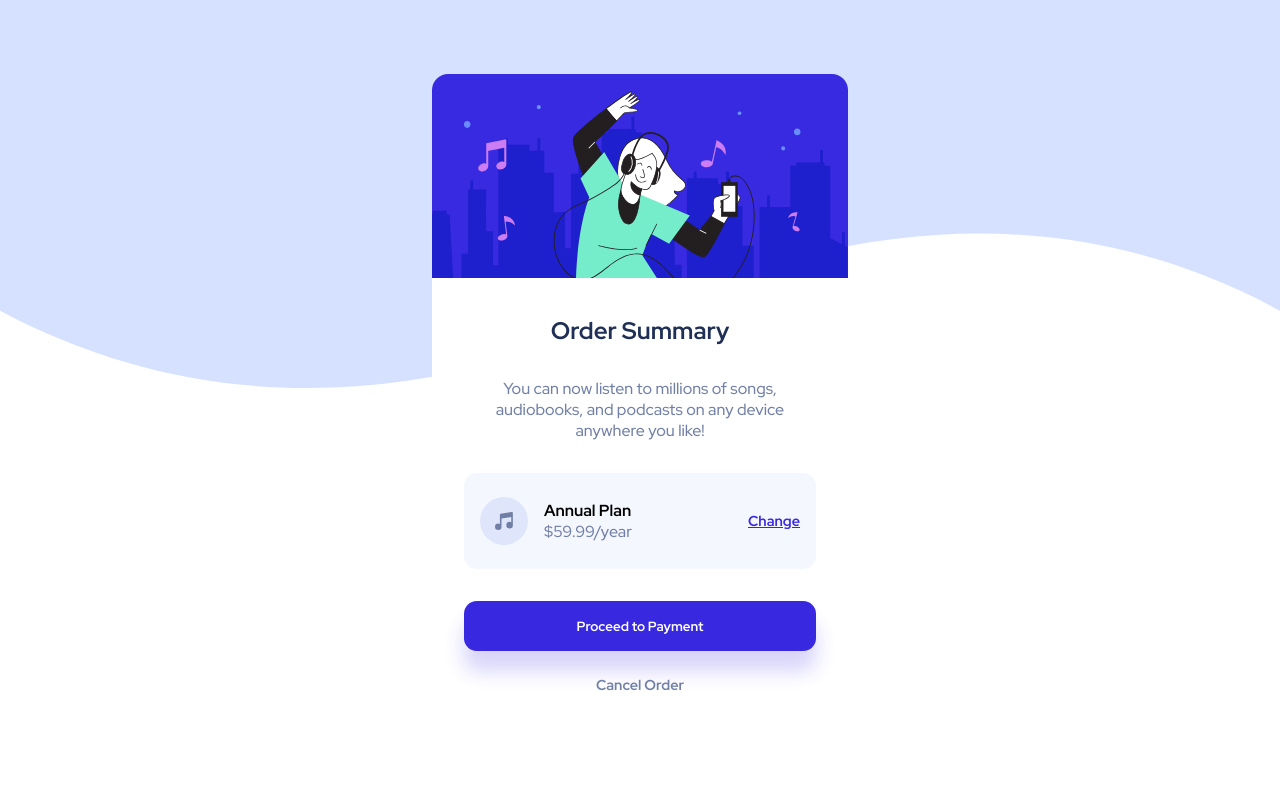
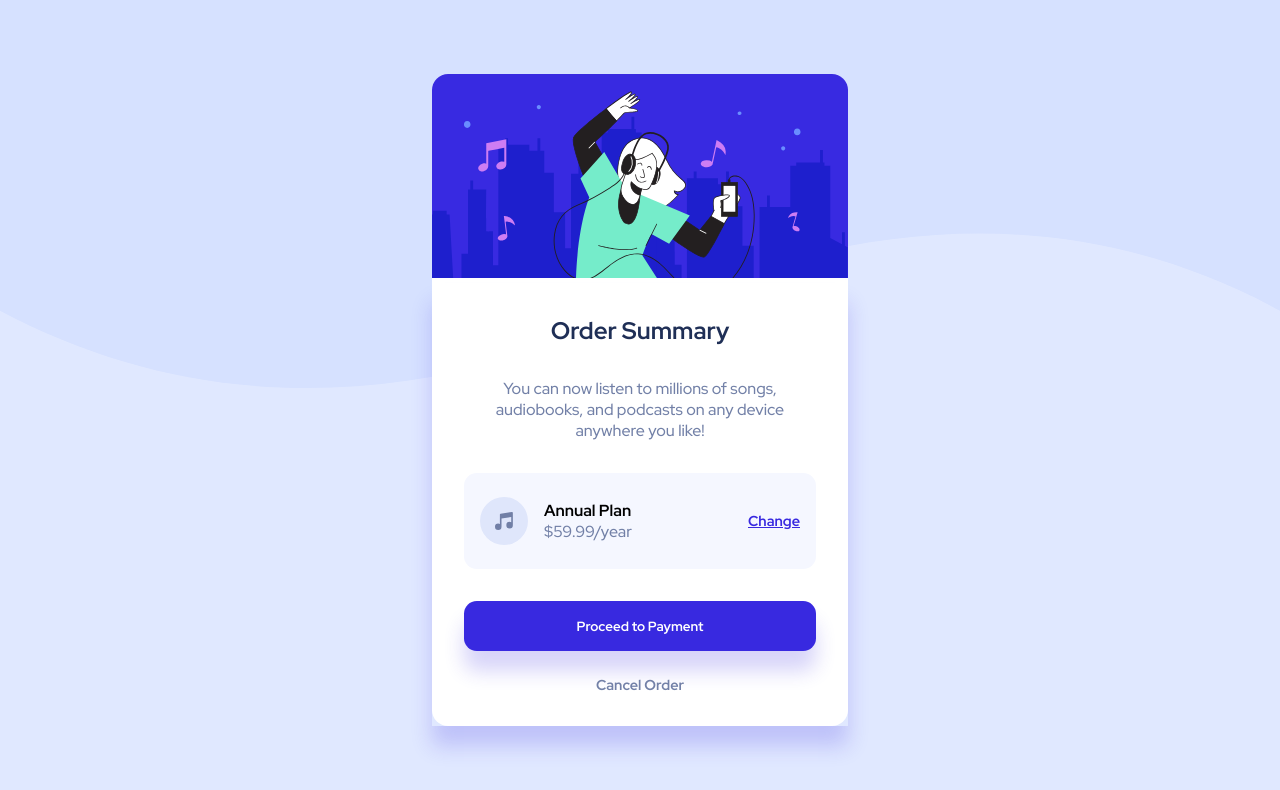
Before and after one commit to enzocauex/order-summary-component-main, a plain HTML site: page index.html in a window 1280 px wide. Drawn offline with Linux system fonts and the light colour scheme.

Commit message:
Update style.css

```diff
--- a/css/style.css
+++ b/css/style.css
@@ -9,6 +9,8 @@ body {
     background: url('../images/pattern-background-desktop.svg');
     background-size: 100%;
     background-repeat: no-repeat;
+    background-color: hsl(225, 100%, 94%);
+
     width: 100%;
     height: 100vh;
     display: flex;
@@ -30,6 +32,8 @@ section {
     padding: 0 2rem;
     height: 100%;
     width: 100%;
+
+    box-shadow: 0px 20px 20px rgba(56, 42, 225, 0.2);
 }
 
 section h1 {
```
